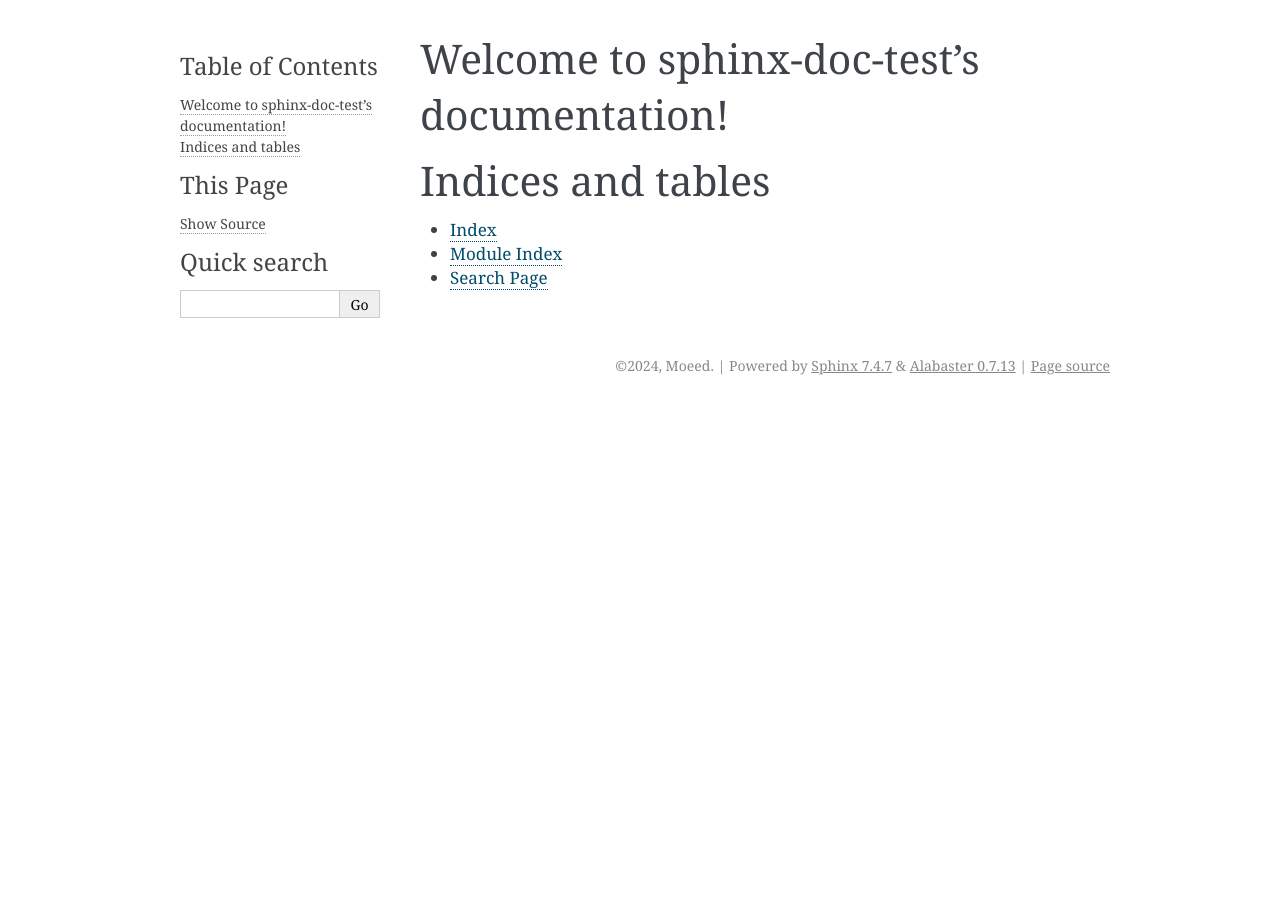
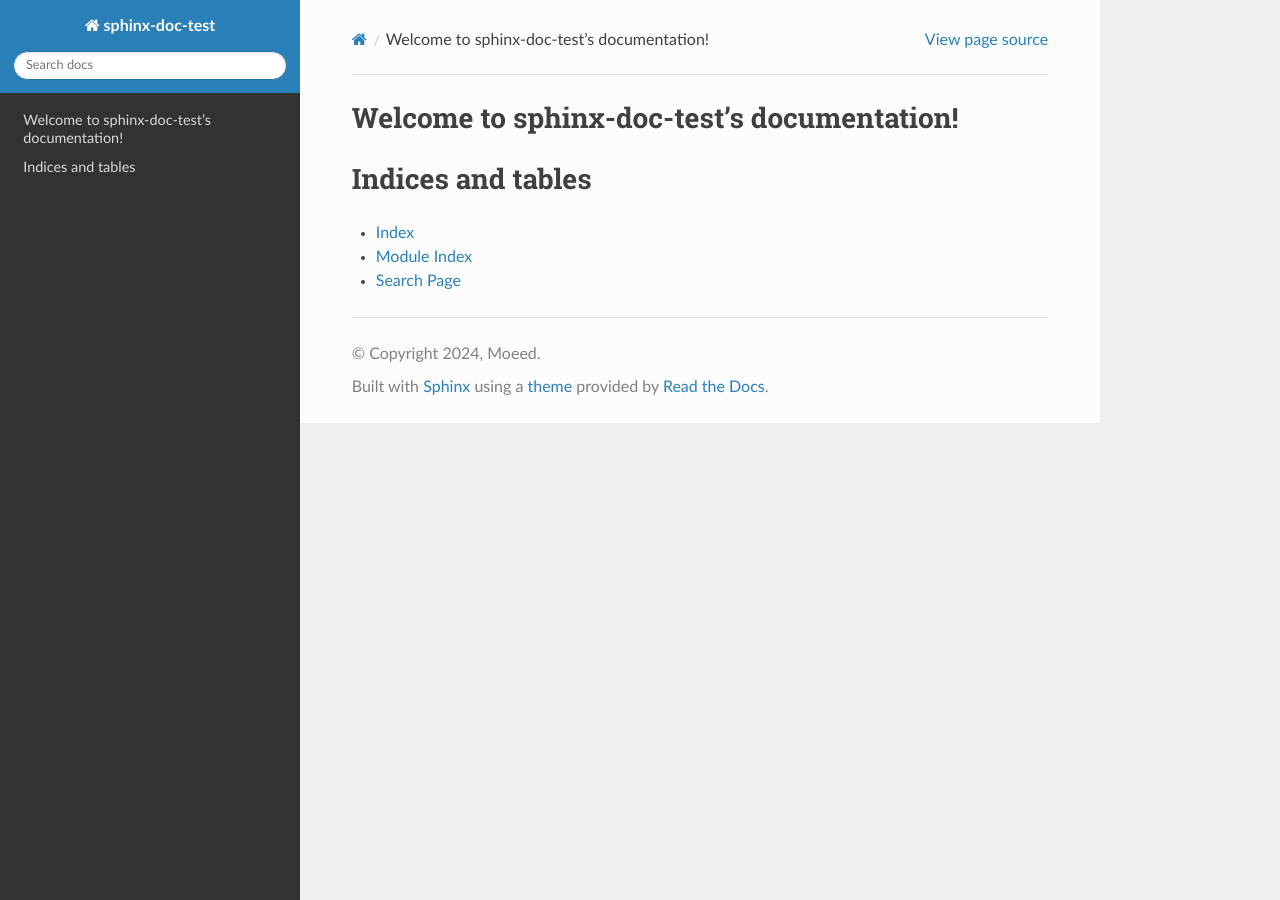
Before and after one commit to MoeedIBM/sphinx-test, a Sphinx documentation site: the page built from docs/source/index.rst, in a window 1280 px wide. Built offline with Sphinx 7.4.7 and the Read the Docs theme 2.0.0, drawn with Linux system fonts in a browser that asks for light colours.

Commit message:
changed theme

```diff
--- a/docs/source/conf.py
+++ b/docs/source/conf.py
@@ -28,5 +28,7 @@ exclude_patterns = []
 # -- Options for HTML output -------------------------------------------------
 # https://www.sphinx-doc.org/en/master/usage/configuration.html#options-for-html-output
 
-html_theme = 'alabaster'
+# -- Options for HTML output
+
+html_theme = 'sphinx_rtd_theme'
 html_static_path = ['_static']
```
